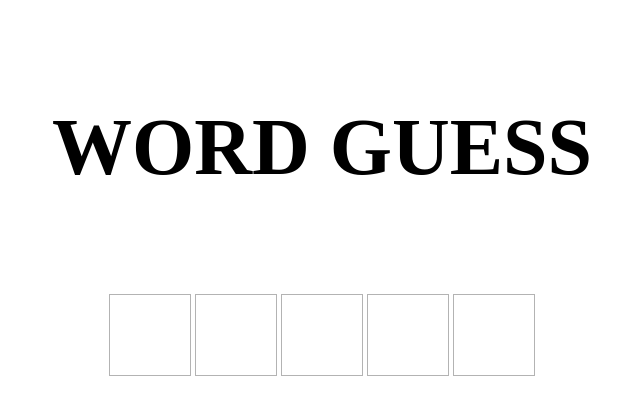
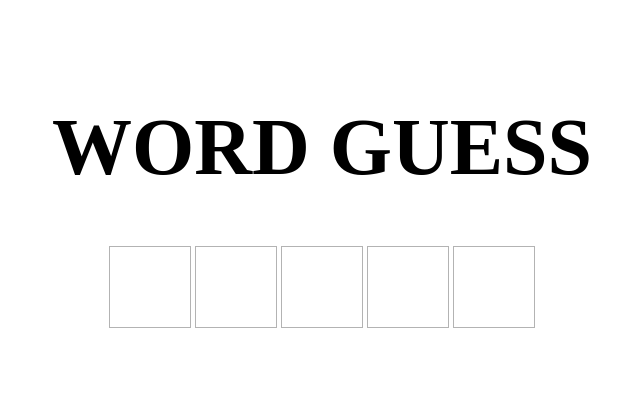
Before and after one commit to MiTOBrien/wordle-clone, a Vue app: page / in a window 1280 px wide. Shown: the top 414 px of the page, without its empty margins (318-958 px from the left). Built offline with nearby package versions, Linux system fonts and the light colour scheme; the HTML template or start-up script is replaced by a standard one.

Commit message:
extracts guess functionality into a seperate component & cleans up CSS

```diff
--- a/src/components/GuessInput.vue
+++ b/src/components/GuessInput.vue
@@ -1,6 +1,7 @@
 <script setup lang="ts">
 import { computed, ref, triggerRef } from 'vue'
 import { WORD_SIZE } from '@/settings'
+import GuessView from './GuessView.vue'
 import englishWords from '@/englishWordsWith5Letters.json'
 
 const guessInProgress = ref<string | null>(null)
@@ -31,20 +32,12 @@ function onSubmit() {
 
   emit('guess-submitted', formattedGuessInProgress.value)
 
-  guessInProgress.value = null;
+  guessInProgress.value = null
 }
 </script>
 
 <template>
-  <ul class="word">
-    <li
-      v-for="(letter, index) in formattedGuessInProgress.padEnd(WORD_SIZE, ' ')"
-      :key="`${letter}-${index}`"
-      :data-letter="letter"
-      class="letter"
-      v-text="letter"
-    />
-  </ul>
+  <guess-view :guess="formattedGuessInProgress" />
 
   <input
     type="text"
@@ -61,37 +54,4 @@ input {
   position: absolute;
   opacity: 0;
 }
-
-.word {
-  list-style: none;
-  padding: 0;
-  display: flex;
-  gap: 0.25rem;
-}
-
-.letter {
-  background-color: white;
-  border: 1px solid hsl(0, 0%, 70%);
-  width: 5rem;
-  height: 5rem;
-  display: flex;
-  justify-content: center;
-  align-items: center;
-  font-size: 2rem;
-  font-weight: bolder;
-}
-
-li:not([data-letter=' ']) {
-  animation: pop 100ms;
-}
-
-@keyframes pop {
-  0% {
-    transform: scale(1);
-  }
-
-  50% {
-    transform: scale(1.4);
-  }
-}
 </style>
--- /dev/null
+++ b/src/components/GuessView.vue
@@ -0,0 +1,59 @@
+<script setup lang="ts">
+import { computed, ref, triggerRef } from 'vue'
+import { WORD_SIZE } from '@/settings'
+import englishWords from '@/englishWordsWith5Letters.json'
+
+defineProps<{ guess: string }>()
+</script>
+
+<template>
+  <ul class="word">
+    <li
+      v-for="(letter, index) in guess.padEnd(WORD_SIZE, ' ')"
+      :key="`${letter}-${index}`"
+      :data-letter="letter"
+      class="letter"
+      v-text="letter"
+    />
+  </ul>
+</template>
+
+<style scoped>
+ul {
+  margin: 0;
+  padding: 0;
+}
+
+.word {
+  list-style: none;
+  padding: 0;
+  display: flex;
+  gap: 0.25rem;
+}
+
+.letter {
+  background-color: white;
+  border: 1px solid hsl(0, 0%, 70%);
+  width: 5rem;
+  height: 5rem;
+  display: flex;
+  justify-content: center;
+  align-items: center;
+  font-size: 2rem;
+  font-weight: bolder;
+}
+
+li:not([data-letter=' ']) {
+  animation: pop 100ms;
+}
+
+@keyframes pop {
+  0% {
+    transform: scale(1);
+  }
+
+  50% {
+    transform: scale(1.4);
+  }
+}
+</style>
--- a/src/components/WordleBoard.vue
+++ b/src/components/WordleBoard.vue
@@ -2,6 +2,7 @@
 import { ref, computed } from 'vue'
 import { VICTORY_MESSAGE, DEFEAT_MESSAGE, MAX_GUESSES_COUNT } from '@/settings'
 import GuessInput from './GuessInput.vue'
+import GuessView from './GuessView.vue'
 import englishWords from '@/englishWordsWith5Letters.json'
 
 const props = defineProps({
@@ -26,7 +27,7 @@ const isGameOver = computed(
     <h1 class="word-guess">WORD GUESS</h1>
     <ul>
       <li v-for="(guess, index) in guessesSubmitted" :key="`${index}-${guess}`">
-        {{ guess }}
+        <guess-view :guess="guess" />
       </li>
     </ul>
     <guess-input @guess-submitted="(guess) => guessesSubmitted.push(guess)" />
@@ -44,6 +45,16 @@ main {
   flex-direction: column;
   align-items: center;
   margin-top: 3rem;
+}
+
+ul {
+  list-style: none;
+  margin: 0;
+  padding: 0;
+}
+
+li {
+  margin-bottom: 0.25rem;
 }
 
 .word-guess {
```
